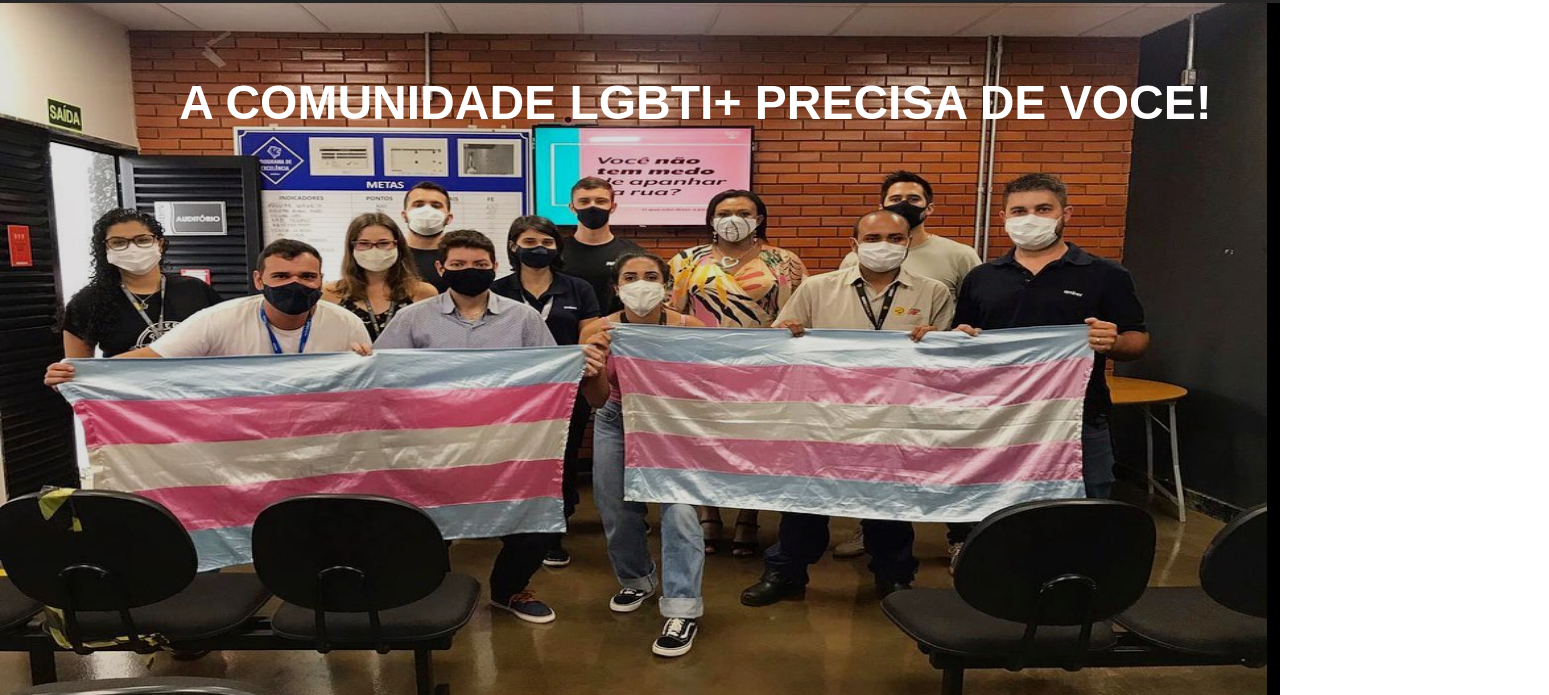
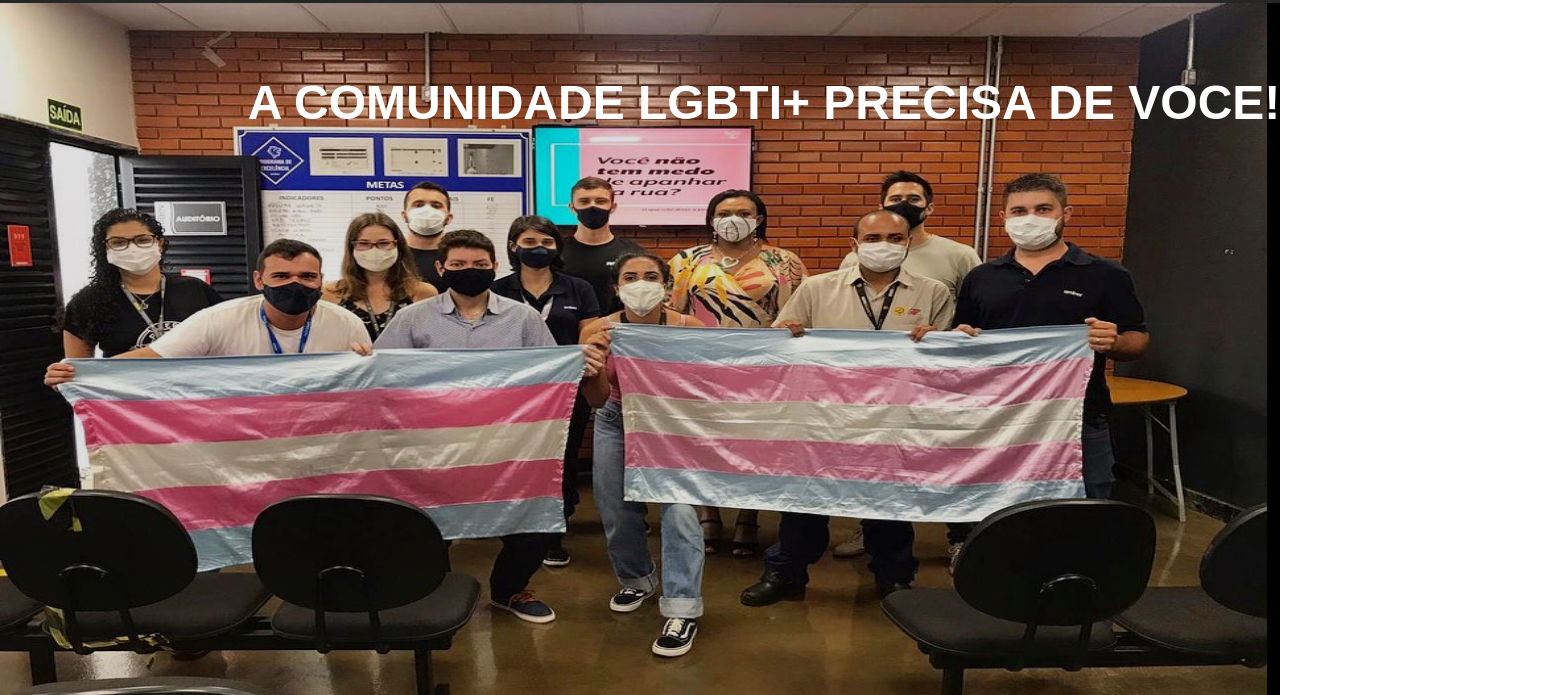
Before and after one commit to Monotremados-Grupo05/projdemalhu, a plain HTML site: page index.html in a window 1280 px wide. Shown: the part 61-756 px from the top of the page, 1549 px wide, since content can reach past the window. Drawn offline with Linux system fonts and the light colour scheme.

Commit message:
tentando arrumar o texto
coloque % para ver se aruma

```diff
--- a/index.css
+++ b/index.css
@@ -455,11 +455,12 @@ footer {
 }
 
 .texto-encimada-img-page1 {
-  padding-left: 14vw;
-    padding-top: 9vh;
-    font-size: 300%;
-    font-family: Arial, Helvetica, sans-serif;
-    color: #ffff;
+  padding-left: 24%;
+  padding-top: 9vh;
+  font-size: 300%;
+  width: 150%;
+  font-family: Arial, Helvetica, sans-serif;
+  color: #ffff;
 }
 
 .img-texto-page1 {
```
